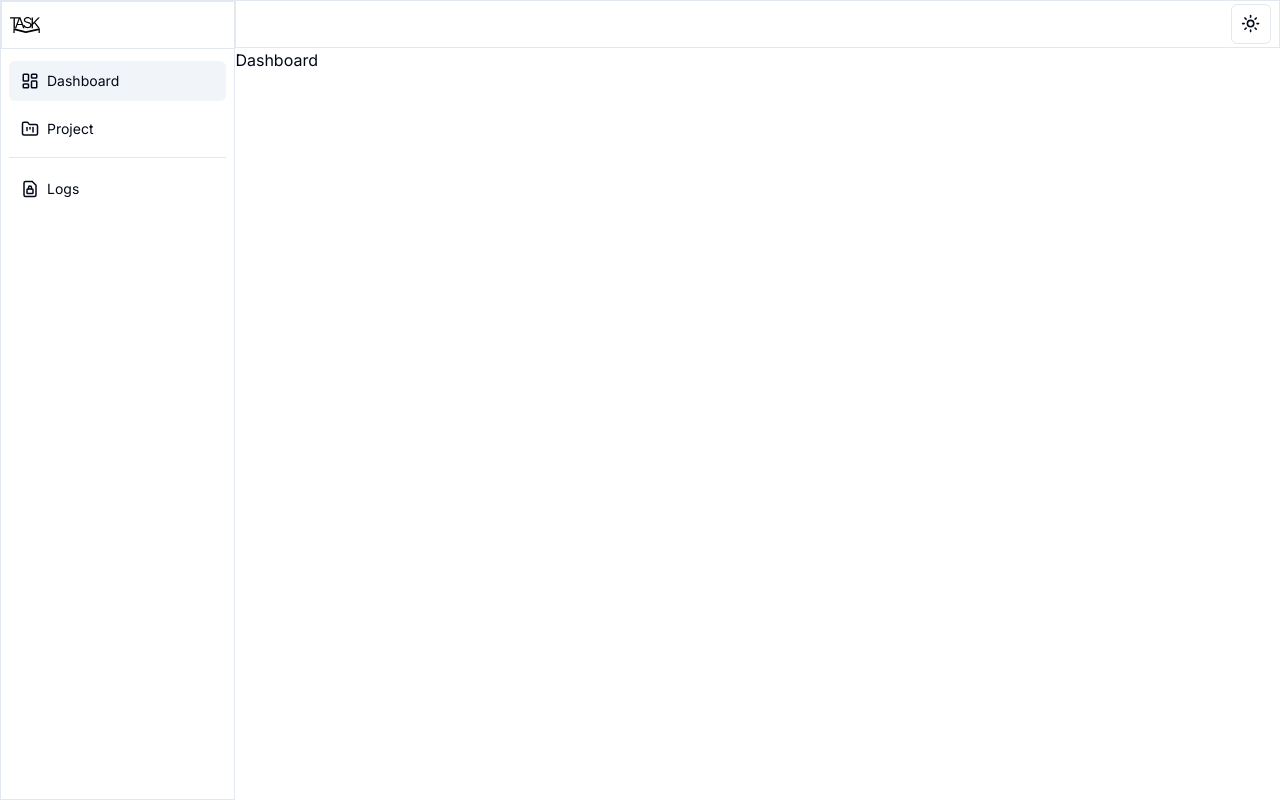
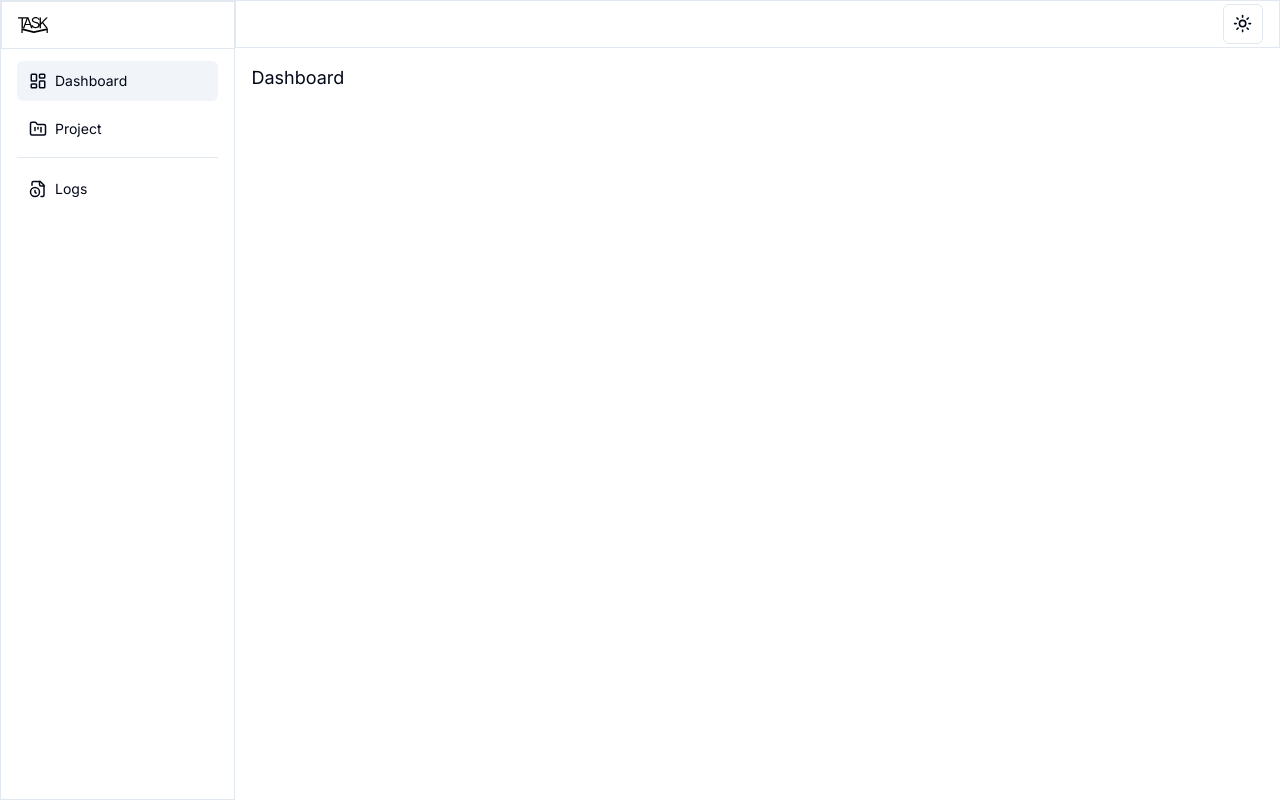
Before and after one commit to djascorp/task-m, a Next.js app: page /dashboard in a window 1280 px wide. Built offline with nearby package versions, Linux system fonts and the light colour scheme.

Commit message:
feat: add project and logs page

```diff
--- a/src/app/(guarded)/dashboard/page.tsx
+++ b/src/app/(guarded)/dashboard/page.tsx
@@ -1,7 +1,9 @@
-export default function Dashboard(){
+import PageTitle from "@/components/pages/PageTitle";
+
+export default function DashboardPage(){
     return (
         <div className="">
-            Dashboard
+            <PageTitle>Dashboard</PageTitle>
         </div>
     )
 }
--- a/src/app/(guarded)/layout.tsx
+++ b/src/app/(guarded)/layout.tsx
@@ -7,7 +7,7 @@ export default function GuardedLayout({ children }: { children: ReactNode }) {
             <Sidebar />
             <div className="w-full">
                 <Header />
-                <div className="content">
+                <div className="content p-main-padding">
                     {children}
                 </div>
             </div>
--- /dev/null
+++ b/src/app/(guarded)/logs/page.tsx
@@ -0,0 +1,9 @@
+import PageTitle from "@/components/pages/PageTitle";
+
+export default function LogsPage(){
+    return (
+        <div>
+            <PageTitle>Logs</PageTitle>
+        </div>
+    )
+}
--- /dev/null
+++ b/src/app/(guarded)/project/page.tsx
@@ -0,0 +1,9 @@
+import PageTitle from "@/components/pages/PageTitle";
+
+export default function ProjectPage(){
+    return (
+        <div>
+            <PageTitle>Project</PageTitle>
+        </div>
+    )
+}
--- a/src/app/globals.css
+++ b/src/app/globals.css
@@ -25,7 +25,7 @@
     --ring: 222.2 84% 4.9%;
     --radius: 0.5rem;
 
-    --main-padding : 8px;
+    --main-padding : 16px;
   }
 
   .dark {
--- a/src/components/menu/SideNavMenuItem.tsx
+++ b/src/components/menu/SideNavMenuItem.tsx
@@ -2,20 +2,24 @@
 
 import { type NavMenuItem } from "@/config/menu";
 import Link from "next/link";
-import { usePathname } from "next/navigation";
-import { useComputed } from "@preact/signals-react";
+import { useSelectedLayoutSegment } from "next/navigation";
+import clsx from "clsx";
 
 export default function SideNavMenuItem({ menu }: { menu: NavMenuItem }) {
 
     const Icon = menu.icon ? menu.icon : null;
-    const pathname = usePathname();
-    const isActive = useComputed(() => (pathname === '/' + menu.name))
-
+    const segment = useSelectedLayoutSegment();
+    const isActive = menu.name == segment;
 
     return (
         <div>
             {menu.name == 'divider' ? <div className="h-1 border-t w-full"></div> : (
-                <Link href={`/${menu.name}`} className={` ${isActive.value && 'bg-accent'} p-2 px-3 rounded-md text-sm transition-all hover:bg-accent flex flex-row items-center gap-2`}>
+                <Link href={`/${menu.name}`} className={clsx(
+                    'p-2 px-3 rounded-md text-sm transition-all hover:bg-accent flex flex-row items-center gap-2',
+                    {
+                        'bg-accent' : isActive
+                    }
+                )}>
                     {Icon && <Icon width={18} />} {menu.title}
                 </Link>
             )}
--- /dev/null
+++ b/src/components/pages/PageTitle.tsx
@@ -0,0 +1,9 @@
+import { ReactNode } from "react";
+
+export default function PageTitle({ children }:{children: ReactNode}){
+    return (
+        <div className="w-full">
+            <div className="text-lg">{children}</div>
+        </div>
+    );
+}
--- a/src/config/menu.ts
+++ b/src/config/menu.ts
@@ -1,10 +1,10 @@
-import { LayoutDashboard , FolderKanban, FileLock} from "lucide-react";
+import { LayoutDashboard , FolderKanban, FileClock} from "lucide-react";
 
 export const SIDE_MENU_LIST = [
     {name: 'dashboard', title: 'Dashboard', icon: LayoutDashboard},
     {name: 'project', title: 'Project', icon: FolderKanban},
     {name: 'divider'},
-    {name: 'logs', title: 'Logs', icon: FileLock},
+    {name: 'logs', title: 'Logs', icon: FileClock},
 ];
 
 export type NavMenuItem = typeof SIDE_MENU_LIST[0];
```
